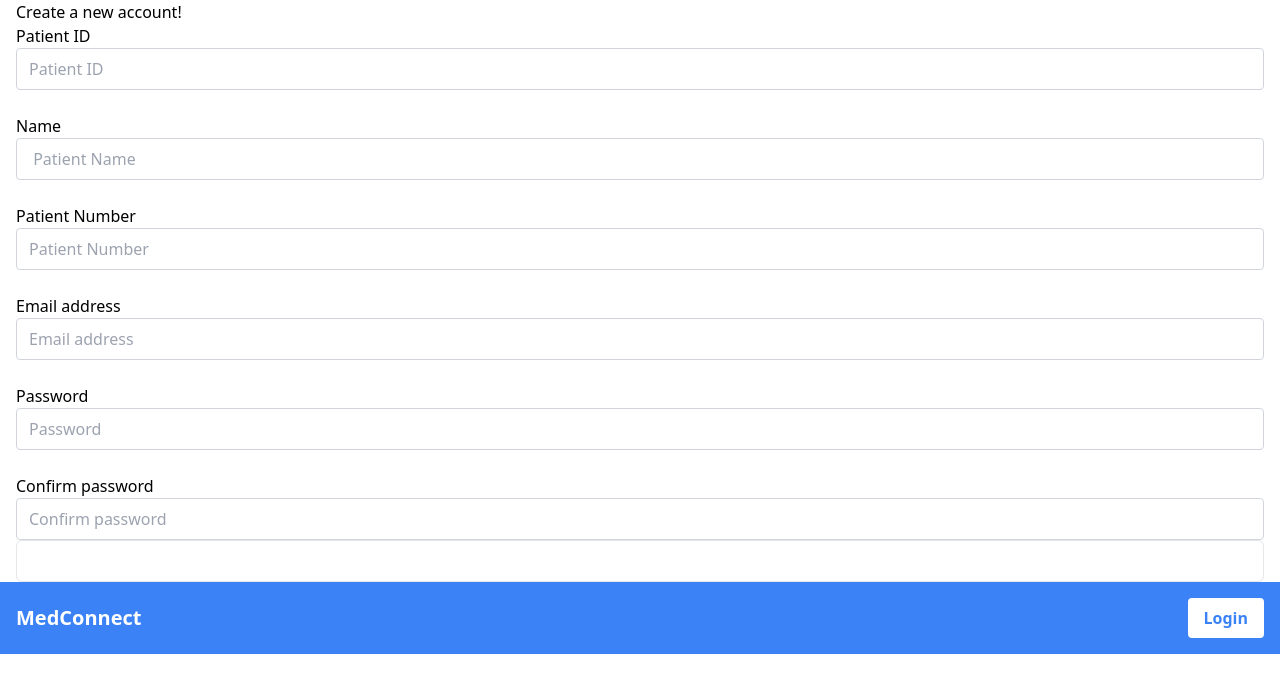
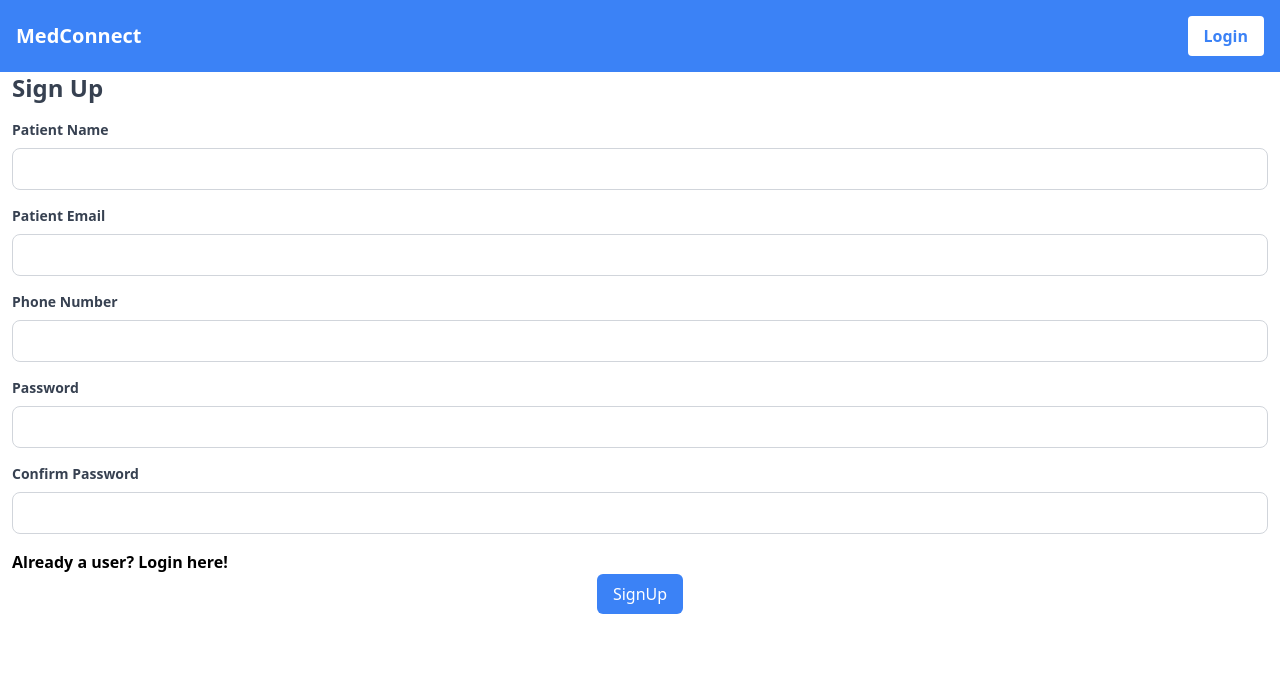
Before and after one commit to harshilsarariya/MedConnect, a React (Create React App) app in the folder client/: page /signup in a window 1280 px wide. Shown: the top 692 px of the page. Built offline with nearby package versions, Linux system fonts and the light colour scheme.

Commit message:
front-end of home page is done and some changes in login/signup page.

```diff
--- a/client/src/Admin/Dashboard.js
+++ b/client/src/Admin/Dashboard.js
@@ -0,0 +1,9 @@
+import React from 'react'
+
+const Dashboard = () => {
+  return (
+    <div>Dashboard</div>
+  )
+}
+
+export default Dashboard
--- a/client/src/App.js
+++ b/client/src/App.js
@@ -8,23 +8,21 @@ import EditPatientInfo from "./Hospital/EditPatientInfo";
 import Admin from "./Admin/Admin";
 import AdminSidebar from "./Admin/AdminSidebar";
 import AddHospital from "./Admin/AddHospital";
-import InitialPage from "./Components/InitialPage";
 import Signup from "./Components/Signup";
 import Login from "./Components/Login";
 
 function App() {
   return (
     <BrowserRouter>
-    <Routes>
-    <Route path="/" exact element={<InitialPage/>}/>
+      <Navbar />
+      <Routes>
+        {/* <Route path="/" exact element={<InitialPage />} /> */}
         <Route path="/signup" exact element={<Signup />} />
-			  <Route path="/login" exact element={<Login />} />
-    </Routes>
+        <Route path="/login" exact element={<Login />} />
+      </Routes>
       <div className="w-full nunito-font h-full ">
-        <Navbar />
         <Routes>
-
-          {/* <Route exact path="/" element={<Home />} /> */}
+          <Route exact path="/" element={<Home />} />
           {/* hospital section */}
           <Route
             exact
--- a/client/src/Components/InitialPage.jsx
+++ b/client/src/Components/InitialPage.jsx
@@ -1,29 +1,10 @@
-import React from 'react';
-import backgroundImage from './bg-banner.jpg';
-import { Link } from 'react-router-dom';
+import React from "react";
+import { Link } from "react-router-dom";
 
 function InitialPage() {
   return (
-    <div
-      className="h-screen bg-cover bg-center"
-      style={{ backgroundImage: `url(${backgroundImage})` }}
-    >
-      <div className="h-full flex flex-col items-center justify-center bg-gray-900 bg-opacity-70">
-        <h1 className="text-white text-5xl font-bold mb-8">Welcome to MedConnect!</h1>
-        <div className="flex space-x-4">
-            <Link to="/login">
-            <button className="bg-white text-gray-900 py-2 px-4 rounded hover:bg-blue-200">
-                Log in
-            </button>
-          </Link>
-          <Link to="/signup">
-          <button className="bg-white text-gray-900 py-2 px-4 rounded hover:bg-blue-200">
-            Sign up
-          </button>
-          </Link>
-
-        </div>
-      </div>
+    <div>
+      This is the home page of MedConnect
     </div>
   );
 }
--- a/client/src/Components/Login.jsx
+++ b/client/src/Components/Login.jsx
@@ -1,83 +1,76 @@
-import { useState } from 'react';
+import { useState } from "react";
+import React from "react";
+import { Link } from "react-router-dom";
 
 const Login = () => {
-  const [ID, setID] = useState('');
-  const [password, setPassword] = useState('');
-
-  const handleIDChange = (e) => {
-    setID(e.target.value);
-  };
-
-  const handlePasswordChange = (e) => {
-    setPassword(e.target.value);
-  };
+  const [email, setEmail] = useState("");
+  const [password, setPassword] = useState("");
 
   const handleSubmit = (e) => {
     e.preventDefault();
-    // handle form submission
+    alert("Logged in successfully!");
   };
 
   return (
-    <div className="flex flex-col items-center justify-center min-h-screen bg-blue-50 py-12 px-4 sm:px-6 lg:px-8 ">
-  <div className="max-w-md w-full space-y-8 ">
-    <div>
-      <h2 className="mt-6 text-center text-3xl font-extrabold text-gray-900 ">Hello Again!</h2>
-    </div>
-    <form onSubmit={handleSubmit} className="mt-8 space-y-6 " >
-      <div className="rounded-md shadow-sm -space-y-px">
-        <div>
+    <div className="flex items-center mx-3 justify-center container mt-4 bg-gray-100">
+      <div className="p-6 bg-white rounded-md  shadow-md w-full">
+        <h2 className="text-2xl font-bold mb-4">Login</h2>
+        <form>
+          <div className="mb-4">
+            <label
+              htmlFor="email"
+              className="block text-gray-700 font-semibold mb-2"
+            >
+              Email Address
+            </label>
             <input
-            id="ID"
-            name="ID"
-            type="ID"
-            autoComplete="ID"
+              type="email"
+              id="email"
+              className="w-full px-3 py-2 border border-gray-400 rounded-md focus:outline-none focus:ring-2 focus:ring-blue-400"
+              value={email}
+              onChange={(e) => setEmail(e.target.value)}
               required
-            className="appearance-none rounded relative block w-full px-3 py-2 border border-gray-300 placeholder-gray-500 text-gray-900 rounded-b-md focus:outline-none focus:ring-blue-500 focus:border-blue-500 focus:z-10 sm:text-sm"
-            placeholder="Enter ID"
-            value={ID}
-            onChange={handleIDChange}
             />
           </div>
-        <br/>
-        <div>
-
+          <div className="mb-6">
+            <label
+              htmlFor="password"
+              className="block text-gray-700 font-semibold mb-2"
+            >
+              Password
+            </label>
             <input
+              type="password"
               id="password"
-            name="password"
-            type="password"
-            autoComplete="current-password"
+              className="w-full px-3 py-2 border border-gray-400 rounded-md focus:outline-none focus:ring-2 focus:ring-blue-400"
+              value={password}
+              onChange={(e) => setPassword(e.target.value)}
               required
-            className="appearance-none rounded relative block w-full px-3 py-2 border border-gray-300 placeholder-gray-500 text-gray-900 rounded-b-md focus:outline-none focus:ring-blue-500 focus:border-blue-500 focus:z-10 sm:text-sm"
-            placeholder="Password"
-            value={password}
-            onChange={handlePasswordChange}
             />
           </div>
-      </div>
-
-      <div className="flex items-center justify-between">
-        <div className="text-sm">
-              <a href="#" className="font-medium text-grey-900 hover:text-orange-500 hover:underline">
-                Forgot your password?
-              </a>
+          <div className="flex justify-between items-center mb-6">
+            <div>
+              <span className="text-gray-700 font-semibold">New user? </span>
+              <Link
+                to="/signup"
+                className="text-blue-500 font-semibold hover:text-green-900"
+              >
+                Register here.
+              </Link>
             </div>
           </div>
-
-          <div>
+          <div className="flex justify-center">
             <button
-              type="submit"
-              className="appearance-none rounded relative block w-full px-3 py-2 border border-gray-300 placeholder-gray-500 text-white bg-blue-500 rounded-b-md focus:outline-none focus:ring-blue-500 focus:border-blue-500 focus:z-10 sm:text-sm"
+              onSubmit={handleSubmit}
+              className="px-4 py-2 bg-blue-500 hover:bg-blue-900 hover:text-black text-white rounded-md focus:outline-none focus:ring-2 focus:ring-blue-400"
             >
-              <a href="/home"></a>
-            Log in
+              Login
             </button>
           </div>
-
         </form>
       </div>
     </div>
-
-  )
-}
+  );
+};
 
 export default Login;
--- a/client/src/Components/Signup.jsx
+++ b/client/src/Components/Signup.jsx
@@ -1,169 +1,132 @@
-import { useState } from 'react';
+import React, { useState } from "react";
+import { Link } from "react-router-dom";
 
-function Signup() {
-  const [email, setEmail] = useState('');
-  const [password, setPassword] = useState('');
-  const [name, setName] = useState('');
-  const [patient_no, setPatient_no] = useState('');
-  const [patient_id, setPatient_id] = useState('');
-  const [confirmPassword, setConfirmPassword] = useState('');
+const Singup = () => {
+  const [formData, setFormData] = useState({
+    name: "",
+    email: "",
+    phone: "",
+    password: "",
+    confirmPassword: "",
+  });
 
-  function handleEmailChange(event) {
-    setEmail(event.target.value);
-  }
+  const handleChange = (e) => {
+    setFormData({ ...formData, [e.target.name]: e.target.value });
+  };
 
-  function handlePasswordChange(event) {
-    setPassword(event.target.value);
-  }
-
-  function handleNameChange(event) {
-    setName(event.target.value);
-  }
-
-  function handlePatient_noChange(event) {
-    setPatient_no(event.target.value);
-  }
-
-  function handlePatient_idChange(event) {
-    setPatient_id(event.target.value);
-  }
-
-  function handleConfirmPasswordChange(event) {
-    setConfirmPassword(event.target.value);
-  }
-
-  function handleSubmit(event) {
-    event.preventDefault();
-    // Handle signup logic here
-  }
+  const handleSubmit = (e) => {
+    e.preventDefault();
+    // handle form submission here
+    alert("Signup successful!");
+  };
 
   return (
-    <div className="flex flex-col items-center justify-center min-h-screen bg-blue-50 py-12 px-4 sm:px-6 lg:px-8">
-      <div className="max-w-md w-full space-y-8">
-        <div>
-          <h2 className="mt-6 text-center text-3xl font-extrabold text-gray-900">
-            Create a new account!
-          </h2>
-        </div>
-        <form onSubmit={handleSubmit} className="mt-8 space-y-6">
-          <div className="rounded-md shadow-sm -space-y-px">
-
-          <div>
-              <label htmlFor="patient_id" className="sr-only">
-                Patient ID
+    <div className="flex items-center mx-3 justify-center bg-gray-100">
+      <form
+        onSubmit={handleSubmit}
+        className="w-full max-w-sm p-6 rounded-lg shadow-md"
+      >
+        <h2 className="text-2xl font-bold mb-4 text-gray-700">Sign Up</h2>
+        <div className="mb-4">
+          <label
+            htmlFor="name"
+            className="block text-gray-700 text-sm font-semibold mb-2"
+          >
+            Patient Name
           </label>
           <input
-                id="patient_id"
-                name="patient_id"
+            required
             type="text"
-                required
-                className="appearance-none rounded relative block w-full px-3 py-2 border border-gray-300 placeholder-gray-500 text-gray-900 rounded-t-md focus:outline-none focus:ring-indigo-500 focus:border-indigo-500 focus:z-10 sm:text-sm"
-                placeholder="Patient ID"
-                value={patient_id}
-                onChange={handlePatient_idChange}
+            id="name"
+            name="name"
+            value={formData.name}
+            onChange={handleChange}
+            className="w-full border border-gray-300 px-3 py-2 rounded-lg shadow-sm focus:outline-none focus:border-indigo-500 focus:ring-1 focus:ring-indigo-500"
           />
         </div>
-            <br/>
-            <div>
-              <label htmlFor="name" className="sr-only">
-                Name
+        <div className="mb-4">
+          <label
+            htmlFor="email"
+            className="block text-gray-700 text-sm font-semibold mb-2"
+          >
+            Patient Email
           </label>
           <input
-                id="name"
-                name="name"
-                type="text"
             required
-                className="appearance-none rounded relative block w-full px-3 py-2 border border-gray-300 placeholder-gray-500 text-gray-900 rounded-t-md focus:outline-none focus:ring-indigo-500 focus:border-indigo-500 focus:z-10 sm:text-sm"
-                placeholder=" Patient Name"
-                value={name}
-                onChange={handleNameChange}
+            type="email"
+            id="email"
+            name="email"
+            value={formData.email}
+            onChange={handleChange}
+            className="w-full border border-gray-300 px-3 py-2 rounded-lg shadow-sm focus:outline-none focus:border-indigo-500 focus:ring-1 focus:ring-indigo-500"
           />
         </div>
-            <br/>
-            <div>
-              <label htmlFor="patient_no" className="sr-only">
-                Patient Number
+        <div className="mb-4">
+          <label
+            htmlFor="phone"
+            className="block text-gray-700 text-sm font-semibold mb-2"
+          >
+            Phone Number
           </label>
           <input
-                id="patient_no"
-                name="patient_no"
-                type="text"
             required
-                className="appearance-none rounded relative block w-full px-3 py-2 border border-gray-300 placeholder-gray-500 text-gray-900 rounded-t-md focus:outline-none focus:ring-indigo-500 focus:border-indigo-500 focus:z-10 sm:text-sm"
-                placeholder="Patient Number"
-                value={patient_no}
-                onChange={handlePatient_noChange}
+            type="tel"
+            id="phone"
+            name="phone"
+            value={formData.phone}
+            onChange={handleChange}
+            className="w-full border border-gray-300 px-3 py-2 rounded-lg shadow-sm focus:outline-none focus:border-indigo-500 focus:ring-1 focus:ring-indigo-500"
           />
         </div>
-            <br/>
-
-            <div>
-              <label htmlFor="email-address" className="sr-only">
-                Email address
-              </label>
-              <input
-                id="email-address"
-                name="email"
-                type="email"
-                autoComplete="email"
-                required
-                className="appearance-none rounded relative block w-full px-3 py-2 border border-gray-300 placeholder-gray-500 text-gray-900 rounded-t-md focus:outline-none focus:ring-indigo-500 focus:border-indigo-500 focus:z-10 sm:text-sm"
-                placeholder="Email address"
-                value={email}
-                onChange={handleEmailChange}
-              />
-            </div>
-            <br/>
-            <div>
-              <label htmlFor="password" className="sr-only">
+        <div className="mb-4">
+          <label
+            htmlFor="password"
+            className="block text-gray-700 text-sm font-semibold mb-2"
+          >
             Password
           </label>
           <input
+            required
+            type="password"
             id="password"
             name="password"
-                type="password"
-                autoComplete="current-password"
-                required
-                className="appearance-none rounded relative block w-full px-3 py-2 border border-gray-300 placeholder-gray-500 text-gray-900 focus:outline-none focus:ring-indigo-500 focus:border-indigo-500 focus:z-10 sm:text-sm"
-                placeholder="Password"
-                value={password}
-                onChange={handlePasswordChange}
+            value={formData.password}
+            onChange={handleChange}
+            className="w-full border border-gray-300 px-3 py-2 rounded-lg shadow-sm focus:outline-none focus:border-indigo-500 focus:ring-1 focus:ring-indigo-500"
           />
         </div>
-            <br/>
-            <div>
-              <label htmlFor="confirm-password" className="sr-only">
-                Confirm password
+        <div className="mb-4">
+          <label
+            htmlFor="confirmPassword"
+            className="block text-gray-700 text-sm font-semibold mb-2"
+          >
+            Confirm Password
           </label>
           <input
-                id="confirm-password"
-                name="confirm-password"
+            required
             type="password"
-                autoComplete="current-password"
-                required
-                className="appearance-none rounded relative block w-full px-3 py-2 border border-gray-300 placeholder-gray-500 text-gray-900 rounded-b-md focus:outline-none focus:ring-indigo-500 focus:border-indigo-500 focus:z-10 sm:text-sm"
-                placeholder="Confirm password"
-                value={confirmPassword}
-                onChange={handleConfirmPasswordChange}
+            id="confirmPassword"
+            name="confirmPassword"
+            value={formData.confirmPassword}
+            onChange={handleChange}
+            className="w-full border border-gray-300 px-3 py-2 rounded-lg shadow-sm focus:outline-none focus:border-indigo-500 focus:ring-1 focus:ring-indigo-500"
           />
         </div>
-          </div>
-
-          <div>
+        <span className="text-3xl font-semibold">Already a user? </span>
+        <Link to={"/login"} className="text-[#483280] font-semibold hover:text-yellow-600">
+          Login here!
+        </Link>
+        <div className="flex justify-center">
             <button
-              type="submit"
-              className="group relative w-full flex justify-center py-2 px-4 border border-transparent text-sm font-medium rounded-md text-white bg-indigo-600 hover:bg-indigo-700 focus:outline-none focus:ring-2 focus:ring-offset-2 focus:ring-indigo-500"
+              onSubmit={handleSubmit}
+              className="px-4 py-2 bg-blue-500 hover:bg-blue-900 hover:text-black text-white rounded-md focus:outline-none focus:ring-2 focus:ring-blue-400"
             >
-            <span className="absolute left-0 inset-y-0 flex items-center pl-3">
-          </span>
-          <a href="/login" ></a>
-          Sign up
+              SignUp
             </button>
           </div>
       </form>
     </div>
-</div>
   );
-}
+};
 
-export default Signup;
+export default Singup;
--- a/client/src/Home/Home.js
+++ b/client/src/Home/Home.js
@@ -1,11 +1,42 @@
 import React from "react";
 import { NavLink } from "react-router-dom";
+import HomeImg from "../../src/assets/images/home.png";
 
 const Home = () => {
   return (
     <>
-      <div className="mt-2 text-xl mx-4"></div>
-      This is the Home page of MedConnect...
+      <div className="flex flex-col justify-center items-center min-h-max bg-[#6e6e6e]">
+        <h1 className="text-5xl font-bold text-white mb-10">
+          Welcome to MedConnect
+        </h1>
+        <div className="flex flex-row">
+          <img
+            src={HomeImg}
+            alt="Hospital"
+            className="w-[700px] rounded-sm h-auto mb-10"
+          />
+          <div className="flex flex-col">
+            <p className="text-xl mx-16 leading-tight text-white max-w-xl text-justify mb-10">
+              Our hospital management system makes it easy to manage patients,
+              doctors, appointments and more. With our system, you can
+              streamline your operations, reduce costs and improve patient care.
+              Our hospital management system makes it easy to manage patients,
+              doctors, appointments and more. With our system, you can
+              streamline your operations, reduce costs and improve patient care.
+              Our hospital management system makes it easy to manage patients,
+              doctors, appointments and more. With our system, you can
+              streamline your operations, reduce costs and improve patient care.
+              Our hospital management system makes it easy to manage patients,
+              doctors, appointments and more. With our system, you can
+              streamline your operations, reduce costs and improve patient care.
+            </p>
+            <NavLink to={"/login"}>
+              <button className="bg-white flex justify-center text-blue-500 font-semibold py-2 px-4 border-blue-500 mx-64 mb-10 hover:bg-blue-300 hover:text-black rounded-md hover:shadow-lg transition duration-300 ">
+                Get Started
+              </button>
+            </NavLink>
+          </div>
+        </div>
         <div className="flex flex-row justify-center">
           <NavLink to={"/Hospital"}>
             <button className="my-3 text-xl bg-[#224a78] p-2 text-white rounded-md">
@@ -18,6 +49,12 @@ const Home = () => {
             </button>
           </NavLink>
         </div>
+        <footer className="bg-blue-900 w-full py-4 text-white flex justify-center items-center">
+          <p className="text-sm">
+            &copy; 2023 MedConnect. All rights reserved.
+          </p>
+        </footer>
+      </div>
     </>
   );
 };
--- a/client/src/Home/Navbar.js
+++ b/client/src/Home/Navbar.js
@@ -8,9 +8,11 @@ const Navbar = () => {
         <NavLink to={"/"}>MedConnect</NavLink>
       </div>
       <div>
-        <button className="bg-white text-blue-500 hover:bg-[#224a78] hover:text-white font-bold py-2 px-4 rounded">
-          Login
-        </button>
+        <NavLink to={"/Login"}>
+          <button className="bg-white hover:bg-blue-300 hover:text-black text-blue-500 font-bold py-2 px-4 rounded">
+            Login
+          </button>
+        </NavLink>
       </div>
     </nav>
   );
--- /dev/null
+++ b/client/src/Patient/patient.js
@@ -0,0 +1,11 @@
+import React from "react";
+
+const patient = () => {
+  return (
+    <>
+      <div>patient</div>
+    </>
+  );
+};
+
+export default patient;
--- a/client/tailwind.config.js
+++ b/client/tailwind.config.js
@@ -2,7 +2,16 @@
 module.exports = {
   content: ["./src/**/*.{html,js}"],
   theme: {
-    extend: {},
+    container: {
+      center: true,
+      padding: {
+        DEFAULT: "1rem",
+        sm: "2rem",
+        lg: "4rem",
+        xl: "5rem",
+        "2xl": "6rem",
+      },
+    },
   },
   plugins: [],
-}
+};
```
Also changed, not shown: client/src/assets/images/home.png (added). Lines whose indentation alone changed are shown as unchanged.
